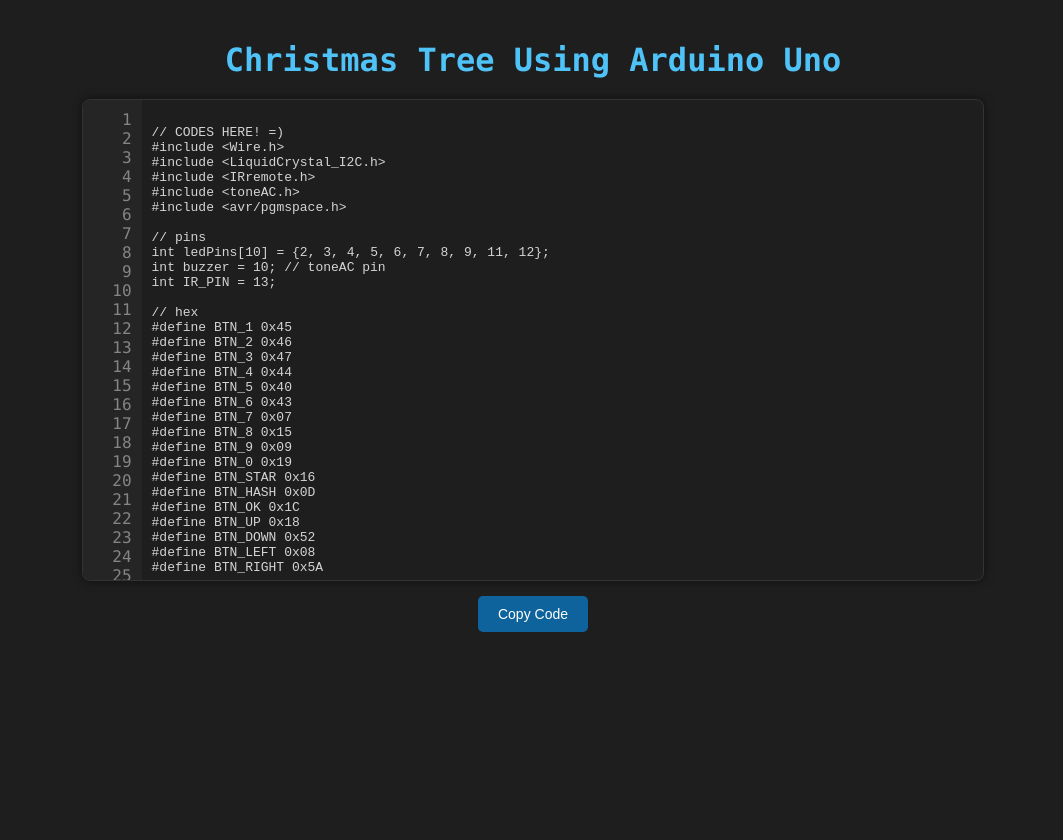
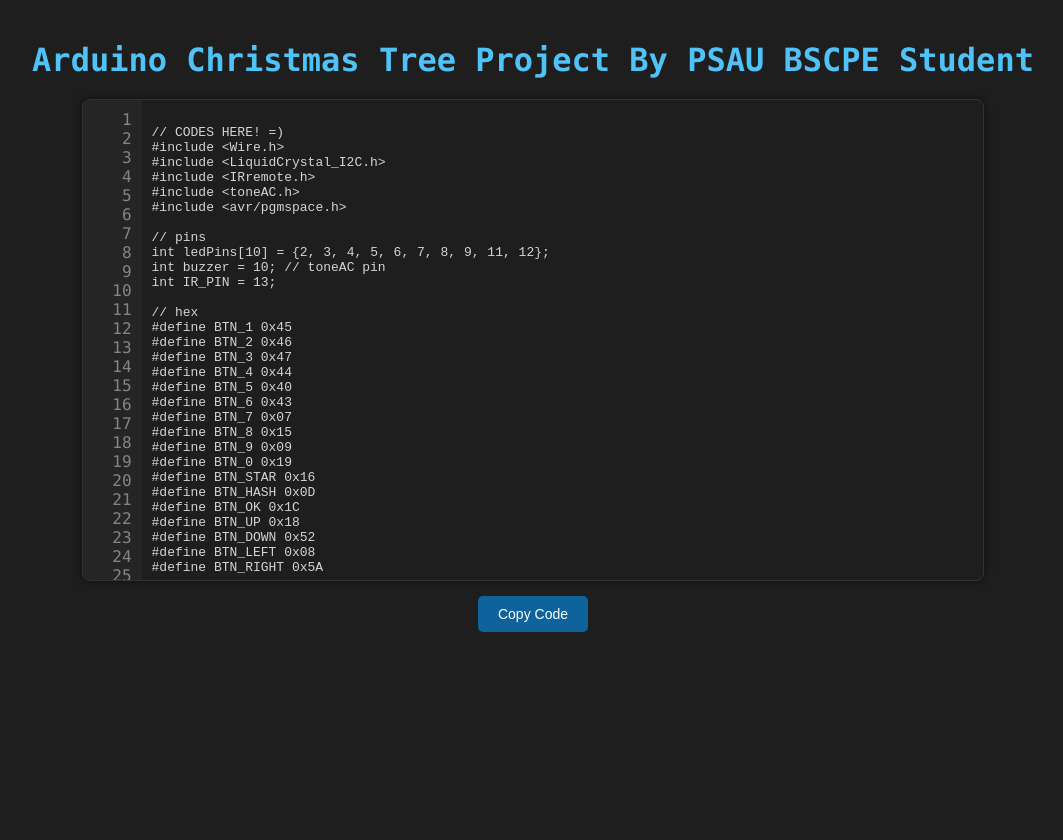
Before and after one commit to KRIGd/Kimcarlo, a plain HTML site: page index.html in a window 1280 px wide. Shown: the whole page, without its empty margins (107-1170 px from the left). Drawn offline with nearby package versions, Linux system fonts and the light colour scheme; a small style sheet from the web is missing.

Commit message:
Update index.html

```diff
--- a/index.html
+++ b/index.html
@@ -12,7 +12,7 @@
   <link rel="stylesheet" href="style.css">
 </head>
 <body>
-  <h1>Christmas Tree Using Arduino Uno</h1>
+  <h1>Arduino Christmas Tree Project By PSAU BSCPE Student</h1>
 
   <div class="code-container">
     <div class="line-numbers" id="lineNumbers"></div>
```
